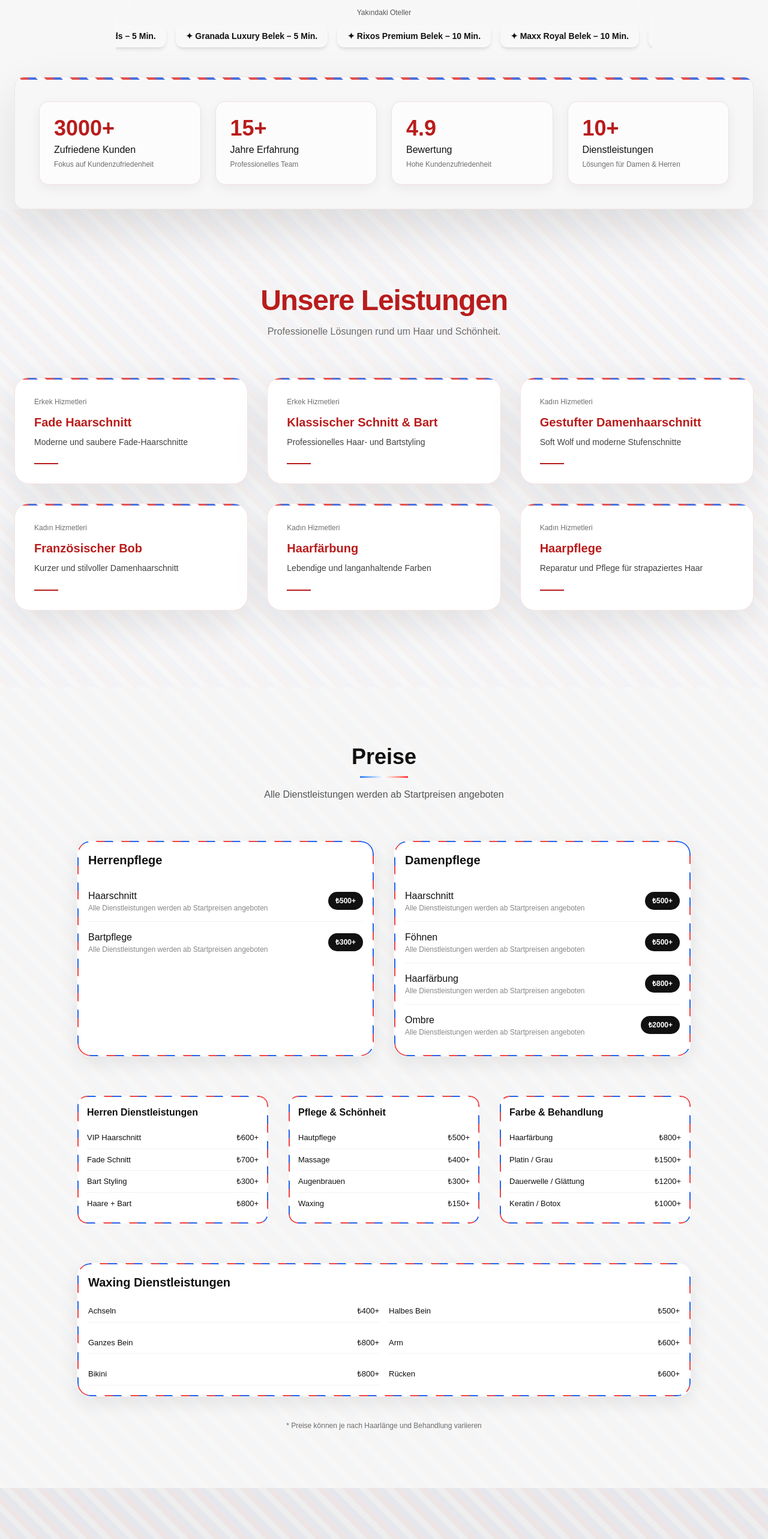
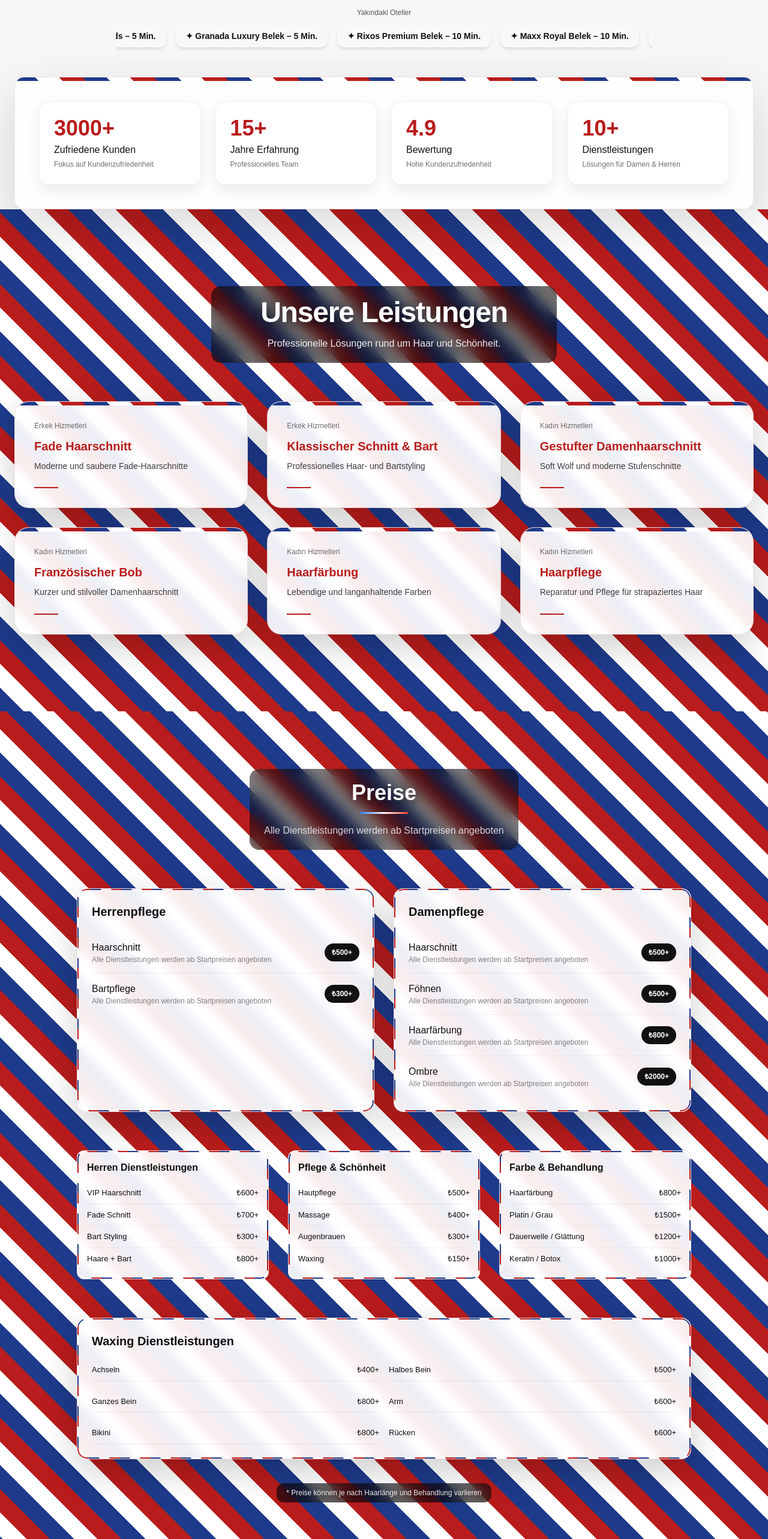
Before and after one commit to hakanbenli47-ctrl/bykuafor, a Next.js app: page /de in a window 1280 px wide. Shown: the part 1540-4106 px from the top of the page at 60% size. Built offline with nearby package versions, Linux system fonts and the light colour scheme.

Commit message:
güncelleme99

```diff
--- a/app/[lang]/page.tsx
+++ b/app/[lang]/page.tsx
@@ -402,21 +402,24 @@
 
 </div>
 {/* STATS */}
+<>
+{/* ===================== STATS ===================== */}
 <section className="mt-8 px-4 md:px-6 relative z-40 reveal">
   <div className="max-w-7xl mx-auto">
 
     <div
       style={{
-    background: theme.bg,
-    boxShadow: "0 30px 80px rgba(0,0,0,0.1)",
-    border: `1px solid ${theme.primary}15`
+        background: "rgba(255,255,255,0.85)",
+        backdropFilter: "blur(10px)",
+        boxShadow: "0 30px 80px rgba(0,0,0,0.15)",
+        border: `1px solid ${theme.primary}20`
       }}
-  className="relative grid grid-cols-2 md:grid-cols-4 gap-3 md:gap-6 rounded-2xl p-4 md:p-10 backdrop-blur-xl overflow-hidden"
+      className="relative grid grid-cols-2 md:grid-cols-4 gap-3 md:gap-6 rounded-2xl p-4 md:p-10 overflow-hidden"
     >
 
-  {/* 🔥 BARBER STRIPE */}
-  <div className="absolute top-0 left-0 w-full h-[4px] overflow-hidden">
-    <div className="barberStripe w-[200%] h-full opacity-80" />
+      {/* 🔥 STRIPE (SABİT + NET) */}
+      <div className="absolute top-0 left-0 w-full h-[6px] overflow-hidden">
+        <div className="barberStripe w-full h-full" />
       </div>
 
       {siteData.stats.map((item: any, i: number) => (
@@ -424,9 +427,9 @@
           key={i}
           className="relative p-3 md:p-6 rounded-xl md:rounded-2xl transition duration-300 hover:scale-105 group"
           style={{
-        background: "rgba(255,255,255,0.6)",
-        border: `1px solid ${theme.primary}20`,
-        boxShadow: "0 6px 20px rgba(0,0,0,0.06)"
+            background: "rgba(255,255,255,0.9)",
+            border: `1px solid ${theme.primary}15`,
+            boxShadow: "0 10px 25px rgba(0,0,0,0.08)"
           }}
         >
 
@@ -467,34 +470,45 @@
   </div>
 </section>
 
-{/* SERVICES */}
+
+{/* ===================== HİZMETLER ===================== */}
 <section
   id="hizmetler"
   className="relative py-24 md:py-32 px-4 md:px-6 reveal overflow-hidden"
 >
 
-  {/* 🔥 ARKA PLAN */}
-  <div className="absolute inset-0 opacity-[0.025] pointer-events-none">
-    <div className="barberStripe w-[200%] h-full" />
+  {/* 🔥 STRIPE ARKA PLAN */}
+  <div className="absolute inset-0 pointer-events-none">
+    <div className="barberStripe w-full h-full" />
   </div>
 
   <div className="relative z-10 max-w-7xl mx-auto">
 
-    {/* BAŞLIK */}
-    <div className="text-center mb-12 md:mb-16">
+    {/* 🔥 BAŞLIK BLOK (GERÇEK ORTA) */}
+    <div className="flex justify-center mb-12 md:mb-16">
+      <div
+        className="text-center px-6 py-5 rounded-2xl backdrop-blur-md w-full max-w-xl"
+        style={{
+          background: "rgba(0,0,0,0.55)"
+        }}
+      >
         <h2
-        style={{ color: theme.primary }}
+          style={{
+            color: "#ffffff",
+            textShadow: "0 4px 20px rgba(0,0,0,0.7)"
+          }}
           className="heading text-2xl md:text-5xl font-bold tracking-tight"
         >
           {siteData.hizmetlerMeta.baslik}
         </h2>
 
         <p
-        style={{ color: theme.text + "99" }}
-        className="mt-3 md:mt-4 max-w-xl mx-auto text-sm md:text-base"
+          style={{ color: "rgba(255,255,255,0.9)" }}
+          className="mt-3 md:mt-4 text-sm md:text-base"
         >
           {siteData.hizmetlerMeta.aciklama}
         </p>
+      </div>
     </div>
 
     {/* GRID */}
@@ -510,15 +524,16 @@
           }}
           className="group relative p-6 md:p-8 rounded-3xl transition duration-300 cursor-pointer overflow-hidden"
           style={{
-            background: theme.card,
+            background: "rgba(255,255,255,0.92)",
+            backdropFilter: "blur(6px)",
             border: `1px solid ${theme.primary}20`,
-            boxShadow: "0 20px 60px rgba(0,0,0,0.08)"
+            boxShadow: "0 20px 60px rgba(0,0,0,0.2)"
           }}
         >
 
           {/* ÜST STRIPE */}
-          <div className="absolute top-0 left-0 w-full h-[3px] overflow-hidden rounded-t-3xl">
-            <div className="barberStripe w-[200%] h-full opacity-80 group-hover:opacity-100" />
+          <div className="absolute top-0 left-0 w-full h-[6px] overflow-hidden rounded-t-3xl">
+            <div className="barberStripe w-full h-full" />
           </div>
 
           {/* GLOW */}
@@ -531,7 +546,7 @@
 
           <div className="relative z-10">
 
-            {/* KATEGORİ LABEL */}
+            {/* KATEGORİ */}
             <div className="mb-3 text-xs opacity-60">
               {item.target === "erkek" ? "Erkek Hizmetleri" : "Kadın Hizmetleri"}
             </div>
@@ -567,16 +582,16 @@
 
   </div>
 </section>
+</>
 <section
   id="fiyatlar"
   className="relative py-24 px-4 md:px-6 overflow-hidden"
 >
 
-  {/* 🔥 SOFT STRIPE BACKGROUND (çok hafif) */}
-  <div className="absolute inset-0 opacity-[0.015] pointer-events-none">
-    <div className="barberStripe w-[200%] h-full" />
+  {/* 🔥 STRIPE ARKA PLAN */}
+ <div className="absolute inset-0 pointer-events-none">
+  <div className="barberStripe w-full h-full" />
 </div>
-
   <div className="relative z-10 max-w-5xl mx-auto">
 
     {(() => {
@@ -584,17 +599,29 @@
 
       return (
         <>
-          {/* BAŞLIK */}
-          <div className="text-center mb-14 md:mb-16">
-            <h2 className="heading text-3xl md:text-4xl font-bold mb-3">
+
+          {/* 🔥 BAŞLIK (ORTA + GLASS) */}
+          <div className="flex justify-center mb-14 md:mb-16">
+            <div
+              className="text-center px-6 py-5 rounded-2xl backdrop-blur-md w-full max-w-md"
+              style={{ background: "rgba(0,0,0,0.5)" }}
+            >
+              <h2
+                className="heading text-3xl md:text-4xl font-bold mb-3"
+                style={{
+                  color: "#fff",
+                  textShadow: "0 4px 20px rgba(0,0,0,0.7)"
+                }}
+              >
                 {fiyat.baslik}
               </h2>
 
               <div className="mx-auto w-16 md:w-20 h-[3px] bg-gradient-to-r from-blue-500 via-white to-red-500 mb-4" />
 
-            <p className="text-sm md:text-base opacity-70 max-w-md mx-auto">
+              <p className="text-sm md:text-base text-white/80">
                 {fiyat.aciklama}
               </p>
+            </div>
           </div>
 
           {/* ANA KARTLAR */}
@@ -602,9 +629,18 @@
 
             {[fiyat.erkek, fiyat.kadin].map((kategori, i) => (
 
-              <div key={i} className="cardPro relative rounded-2xl">
+              <div
+                key={i}
+                className="relative rounded-2xl p-5 md:p-6 overflow-hidden"
+                style={{
+                  background: "rgba(255,255,255,0.92)",
+                  backdropFilter: "blur(8px)",
+                  boxShadow: "0 20px 60px rgba(0,0,0,0.2)",
+                  border: `1px solid ${theme.primary}20`
+                }}
+              >
 
-                {/* 🔥 BORDER */}
+                {/* BORDER */}
                 <div className="barberBorder absolute inset-0 rounded-2xl pointer-events-none" />
 
                 <div className="relative z-10">
@@ -617,7 +653,6 @@
                     {kategori.liste.map((item: any, j: number) => (
                       <div key={j} className="rowPro">
 
-                        {/* SOL */}
                         <div className="flex flex-col">
                           <span className="text-sm md:text-base font-medium">
                             {item.ad}
@@ -627,7 +662,6 @@
                           </span>
                         </div>
 
-                        {/* SAĞ */}
                         <div className="priceTag">
                           {item.fiyat}
                         </div>
@@ -648,9 +682,16 @@
 
             {fiyat.detay.map((blok: any, i: number) => (
 
-              <div key={i} className="miniCardPro relative rounded-xl">
+              <div
+                key={i}
+                className="relative rounded-xl p-4 overflow-hidden"
+                style={{
+                  background: "rgba(255,255,255,0.92)",
+                  backdropFilter: "blur(6px)",
+                  border: `1px solid ${theme.primary}15`
+                }}
+              >
 
-                {/* 🔥 BORDER */}
                 <div className="barberBorder absolute inset-0 rounded-xl pointer-events-none" />
 
                 <div className="relative z-10">
@@ -674,9 +715,16 @@
           </div>
 
           {/* AĞDA */}
-          <div className="mt-14 md:mt-16 cardPro relative rounded-2xl">
+          <div
+            className="mt-14 md:mt-16 relative rounded-2xl p-5 md:p-6 overflow-hidden"
+            style={{
+              background: "rgba(255,255,255,0.92)",
+              backdropFilter: "blur(8px)",
+              boxShadow: "0 20px 60px rgba(0,0,0,0.2)",
+              border: `1px solid ${theme.primary}20`
+            }}
+          >
 
-            {/* 🔥 BORDER */}
             <div className="barberBorder absolute inset-0 rounded-2xl pointer-events-none" />
 
             <div className="relative z-10">
@@ -699,9 +747,18 @@
           </div>
 
           {/* NOT */}
-          <p className="text-center text-xs mt-8 md:mt-10 opacity-60">
+       <div className="flex justify-center mt-8 md:mt-10">
+  <p
+    className="text-center text-xs px-4 py-2 rounded-xl backdrop-blur-md"
+    style={{
+      background: "rgba(0,0,0,0.6)",
+      color: "rgba(255,255,255,0.9)",
+      textShadow: "0 2px 10px rgba(0,0,0,0.6)"
+    }}
+  >
     {fiyat.not}
   </p>
+</div>
         </>
       )
     })()}
@@ -710,14 +767,14 @@
 </section>
       {/* İŞLETME SAHİBİ */}
 <section
-
-  style={{ background: theme.bgSoft }}
   className="relative py-32 px-6 reveal overflow-hidden"
 >
-  {/* 🔥 SOFT STRIPE BG */}
-<div className="absolute inset-0 opacity-[0.04] pointer-events-none">
-  <div className="barberStripe w-[200%] h-full" />
+
+  {/* 🔥 STRIPE ARKA PLAN (AYNI SİSTEM) */}
+  <div className="absolute inset-0 pointer-events-none">
+    <div className="barberStripe w-full h-full" />
   </div>
+
   <div className="relative z-10 max-w-7xl mx-auto grid md:grid-cols-2 gap-16 items-center">
 
     {/* GÖRSEL */}
@@ -728,13 +785,11 @@
         className="rounded-3xl shadow-2xl object-cover w-full h-[500px] transition duration-700 group-hover:scale-105"
       />
 
-      {/* glow */}
       <div
         style={{ background: theme.glow }}
         className="absolute -bottom-10 -left-10 w-[220px] h-[220px] blur-[120px] rounded-full"
       />
 
-      {/* üst parlama */}
       <div
         className="absolute inset-0 rounded-3xl opacity-0 group-hover:opacity-100 transition duration-500"
         style={{
@@ -745,26 +800,37 @@
     </div>
 
     {/* METİN */}
-    <div>
+    <div
+      className="p-6 md:p-8 rounded-2xl"
+      style={{
+        background: "rgba(255,255,255,0.92)"
+      }}
+    >
 
       <h2
-        style={{ color: theme.primary }}
+        style={{
+          color: theme.primary,
+          textShadow: "0 2px 10px rgba(0,0,0,0.15)"
+        }}
         className="heading text-3xl md:text-5xl font-bold tracking-tight mb-6"
       >
         {siteData.about.isim}
       </h2>
 
       <p
-        style={{ color: theme.text + "cc" }}
+        style={{
+          color: theme.text,
+          opacity: 0.95
+        }}
         className="text-base md:text-lg leading-relaxed mb-8"
       >
         {siteData.about.aciklama}
       </p>
 
-      {/* ALT HİGHLIGHT */}
-     <div className="w-24 h-[4px] overflow-hidden rounded-full">
-  <div className="barberStripe w-[200%] h-full" />
-</div>
+      <div
+        className="w-24 h-[4px] rounded-full"
+        style={{ background: theme.primary }}
+      />
 
     </div>
 
@@ -772,32 +838,39 @@
 </section>
 {/* HAKKIMIZDA / NEDEN BİZ */}
 <section
-  style={{ background: theme.bgSoft }}
   className="relative py-32 px-6 reveal overflow-hidden"
 >
 
-  {/* 🔥 SOFT STRIPE BACKGROUND */}
-  <div className="absolute inset-0 opacity-[0.03] pointer-events-none">
-    <div className="barberStripe w-[200%] h-full" />
+  {/* 🔥 STRIPE ARKA PLAN (NET) */}
+  <div className="absolute inset-0 pointer-events-none">
+    <div className="barberStripe w-full h-full" />
   </div>
 
   <div className="relative z-10 max-w-7xl mx-auto">
 
-    {/* BAŞLIK */}
-    <div className="text-center mb-20">
+    {/* 🔥 BAŞLIK (ORTA + GLASS) */}
+    <div className="flex justify-center mb-20">
+      <div
+        className="text-center px-6 py-5 rounded-2xl max-w-xl w-full"
+        style={{ background: "rgba(0,0,0,0.6)" }}
+      >
         <h2
-        style={{ color: theme.primary }}
+          style={{
+            color: "#fff",
+            textShadow: "0 4px 20px rgba(0,0,0,0.7)"
+          }}
           className="heading text-3xl md:text-5xl font-bold tracking-tight"
         >
           {siteData.nedenBiz.baslik}
         </h2>
 
         <p
-        style={{ color: theme.text + "99" }}
-        className="max-w-xl mx-auto mt-4 text-sm md:text-base"
+          className="mt-4 text-sm md:text-base"
+          style={{ color: "rgba(255,255,255,0.85)" }}
         >
           {siteData.nedenBiz.aciklama}
         </p>
+      </div>
     </div>
 
     {/* KARTLAR */}
@@ -809,9 +882,9 @@
           key={i}
           className="group relative p-8 rounded-3xl transition duration-300 hover:-translate-y-2 overflow-hidden"
           style={{
-            background: theme.card,
+            background: "rgba(255,255,255,0.92)",
             border: `1px solid ${theme.primary}20`,
-            boxShadow: "0 20px 60px rgba(0,0,0,0.08)"
+            boxShadow: "0 20px 60px rgba(0,0,0,0.2)"
           }}
         >
 
@@ -828,7 +901,7 @@
 
           <div className="relative z-10 text-center">
 
-            {/* SAHTE İKON */}
+            {/* İKON */}
             <div
               style={{ background: theme.primary + "20" }}
               className="w-14 h-14 mx-auto mb-6 rounded-full flex items-center justify-center"
@@ -866,46 +939,56 @@
 {/* GALERİ */}
 <section
   id="galeri"
-  style={{ background: theme.bg }}
   className="relative py-24 md:py-32 px-4 md:px-6 reveal overflow-hidden"
 >
 
-  {/* 🔥 BG */}
-  <div className="absolute inset-0 opacity-[0.02] pointer-events-none">
-    <div className="barberStripe w-[200%] h-full" />
+  {/* 🔥 STRIPE ARKA PLAN (NET) */}
+  <div className="absolute inset-0 pointer-events-none">
+    <div className="barberStripe w-full h-full" />
   </div>
 
   <div className="relative z-10 max-w-7xl mx-auto">
 
-    {/* BAŞLIK */}
-    <div className="text-center mb-14 md:mb-20">
+    {/* 🔥 BAŞLIK (GLASS) */}
+    <div className="flex justify-center mb-14 md:mb-20">
+      <div
+        className="text-center px-6 py-4 rounded-2xl max-w-xl w-full"
+        style={{ background: "rgba(0,0,0,0.6)" }}
+      >
         <h2
-        style={{ color: theme.primary }}
+          style={{
+            color: "#fff",
+            textShadow: "0 4px 20px rgba(0,0,0,0.7)"
+          }}
           className="heading text-2xl md:text-5xl font-bold tracking-tight"
         >
           {siteData.galeri.baslik}
         </h2>
 
         <p
-        style={{ color: theme.text + "99" }}
-        className="max-w-xl mx-auto mt-3 md:mt-4 text-sm md:text-base"
+          className="mt-3 md:mt-4 text-sm md:text-base"
+          style={{ color: "rgba(255,255,255,0.85)" }}
         >
           {siteData.galeri.aciklama}
         </p>
       </div>
+    </div>
 
     {/* 👨 ERKEK */}
-    <div
-      id="erkek"
-      className="mb-12 md:mb-16 scroll-mt-32"
-    >
+    <div id="erkek" className="mb-12 md:mb-16 scroll-mt-32">
 
+    <div className="flex justify-center mb-4 md:mb-6">
   <h3
-        className="text-lg md:text-xl font-semibold mb-4 md:mb-6 text-center"
-        style={{ color: theme.primary }}
+    className="text-lg md:text-xl font-semibold px-4 py-2 rounded-xl text-center"
+    style={{
+      background: "rgba(0,0,0,0.6)",
+      color: "#fff",
+      textShadow: "0 2px 10px rgba(0,0,0,0.6)"
+    }}
   >
     Erkek Kesimleri
   </h3>
+</div>
 
       <div className="grid grid-cols-2 md:grid-cols-4 gap-3 md:gap-6">
 
@@ -922,8 +1005,10 @@
               className="w-full h-40 md:h-64 object-cover transition duration-700 group-hover:scale-110"
             />
 
-            <div className="absolute inset-0 opacity-0 group-hover:opacity-100 transition duration-500 bg-gradient-to-t from-black/40 to-transparent" />
+            {/* karartma */}
+            <div className="absolute inset-0 opacity-0 group-hover:opacity-100 transition duration-500 bg-black/40" />
 
+            {/* glow */}
             <div
               className="absolute inset-0 opacity-0 group-hover:opacity-100 transition duration-500"
               style={{
@@ -938,17 +1023,20 @@
     </div>
 
     {/* 👩 KADIN */}
-    <div
-      id="kadin"
-      className="scroll-mt-32"
-    >
+    <div id="kadin" className="scroll-mt-32">
 
+     <div className="flex justify-center mb-4 md:mb-6">
   <h3
-        className="text-lg md:text-xl font-semibold mb-4 md:mb-6 text-center"
-        style={{ color: theme.primary }}
+    className="text-lg md:text-xl font-semibold px-4 py-2 rounded-xl text-center"
+    style={{
+      background: "rgba(0,0,0,0.6)",
+      color: "#fff",
+      textShadow: "0 2px 10px rgba(0,0,0,0.6)"
+    }}
   >
     Kadın Saç Modelleri
   </h3>
+</div>
 
       <div className="grid grid-cols-2 md:grid-cols-4 gap-3 md:gap-6">
 
@@ -965,7 +1053,7 @@
               className="w-full h-40 md:h-64 object-cover transition duration-700 group-hover:scale-110"
             />
 
-            <div className="absolute inset-0 opacity-0 group-hover:opacity-100 transition duration-500 bg-gradient-to-t from-black/40 to-transparent" />
+            <div className="absolute inset-0 opacity-0 group-hover:opacity-100 transition duration-500 bg-black/40" />
 
             <div
               className="absolute inset-0 opacity-0 group-hover:opacity-100 transition duration-500"
@@ -985,35 +1073,39 @@
       {/* YORUMLAR */}
 <section
   id="yorumlar"
-  style={{ background: theme.bgSoft }}
   className="relative py-32 px-6 reveal overflow-hidden"
 >
 
-  {/* 🔥 SOFT STRIPE BG (en hafif) */}
-  <div className="absolute inset-0 opacity-[0.02] pointer-events-none">
-    <div className="barberStripe w-[200%] h-full" />
+  {/* 🔥 STRIPE ARKA PLAN (NET) */}
+  <div className="absolute inset-0 pointer-events-none">
+    <div className="barberStripe w-full h-full" />
   </div>
 
   <div className="relative z-10 max-w-7xl mx-auto">
 
-    {/* BAŞLIK */}
-    <div className="text-center mb-20">
+    {/* 🔥 BAŞLIK (GLASS) */}
+    <div className="flex justify-center mb-20">
+      <div
+        className="text-center px-6 py-5 rounded-2xl max-w-xl w-full"
+        style={{ background: "rgba(0,0,0,0.6)" }}
+      >
         <h2
-        style={{ color: theme.primary }}
           className="heading text-3xl md:text-5xl font-bold tracking-tight"
+          style={{
+            color: "#fff",
+            textShadow: "0 4px 20px rgba(0,0,0,0.7)"
+          }}
         >
           {siteData.yorumlar.baslik}
         </h2>
 
         <div className="flex justify-center items-center gap-2 text-lg mt-4">
-        <span style={{ color: theme.primary }}>★★★★★</span>
+          <span style={{ color: "#fff" }}>★★★★★</span>
 
-        <span
-          style={{ color: theme.text }}
-          className="text-sm ml-2"
-        >
+          <span className="text-sm ml-2 text-white/80">
             {siteData.yorumlar.puan}
           </span>
+        </div>
       </div>
     </div>
 
@@ -1025,14 +1117,14 @@
           key={i}
           className="group relative p-8 rounded-3xl transition duration-300 hover:-translate-y-2 overflow-hidden"
           style={{
-            background: theme.card,
+            background: "rgba(255,255,255,0.92)",
             border: `1px solid ${theme.primary}20`,
-            boxShadow: "0 20px 60px rgba(0,0,0,0.08)"
+            boxShadow: "0 20px 60px rgba(0,0,0,0.2)"
           }}
         >
 
-          {/* 🔥 BORDER STRIPE (sabit) */}
-          <div className="barberBorder absolute inset-0 rounded-3xl pointer-events-none opacity-80" />
+          {/* 🔥 BORDER STRIPE */}
+          <div className="barberBorder absolute inset-0 rounded-3xl pointer-events-none" />
 
           {/* glow hover */}
           <div
@@ -1068,7 +1160,7 @@
               {item.yorum}
             </p>
 
-            {/* ALT DETAY */}
+            {/* ALT ÇİZGİ */}
             <div
               className="mt-6 h-[2px] w-10 group-hover:w-20 transition-all duration-300"
               style={{ background: theme.primary }}
--- a/app/globals.css
+++ b/app/globals.css
@@ -23,47 +23,39 @@
   }
 }
 
-/* 🔥 BARBER STRIPE (üst çizgi) */
+/* =========================
+   🔥 BARBER STRIPE (KALIN + NET)
+========================= */
 .barberStripe {
   background: repeating-linear-gradient(
     45deg,
-    #1d4ed8 0px,
-    #1d4ed8 10px,
-    #ffffff 10px,
-    #ffffff 20px,
-    #dc2626 20px,
-    #dc2626 30px
+    #1e3a8a 0px,
+    #1e3a8a 28px,
+    #ffffff 28px,
+    #ffffff 56px,
+    #b91c1c 56px,
+    #b91c1c 84px
   );
-  animation: stripeMove 3s linear infinite;
 }
 
-/* sadece stripe için */
-@keyframes stripeMove {
-  0% {
-    transform: translateX(0);
-  }
-  100% {
-    transform: translateX(-60px);
-  }
-}
-
-/* 🔥 BORDER (SABİT ÇERÇEVE - KAYMAZ) */
+/* =========================
+   🔥 BORDER (UYUMLU STRIPE)
+========================= */
 .barberBorder {
   padding: 2px;
   border-radius: inherit;
 
   background: repeating-linear-gradient(
     45deg,
-    #2563eb,
-    #2563eb 10px,
-    #ffffff 10px,
-    #ffffff 20px,
-    #ef4444 20px,
-    #ef4444 30px
+    #1e3a8a 0px,
+    #1e3a8a 12px,
+    #ffffff 12px,
+    #ffffff 24px,
+    #b91c1c 24px,
+    #b91c1c 36px
   );
 
   background-size: 200% 200%;
-  animation: borderMove 40s linear infinite;
 
   -webkit-mask:
     linear-gradient(#000 0 0) content-box,
@@ -73,17 +65,9 @@
   mask-composite: exclude;
 }
 
-/* 🔥 YENİ ANİMASYON (kaymaz) */
-@keyframes borderMove {
-  0% {
-    background-position: 0% 0%;
-  }
-  100% {
-    background-position: 200% 0%;
-  }
-}
-
-/* CARD */
+/* =========================
+   CARD
+========================= */
 .card {
   background: #fff;
   border-radius: 20px;
@@ -97,37 +81,47 @@
   margin-bottom: 16px;
 }
 
-/* ANA KART */
+/* =========================
+   ANA KART
+========================= */
 .cardPro {
-  background: #fff;
+  background: rgba(255,255,255,0.95);
+  backdrop-filter: blur(6px);
   border-radius: 22px;
   padding: 18px;
-  box-shadow: 0 10px 30px rgba(0,0,0,0.08);
+  box-shadow: 0 15px 40px rgba(0,0,0,0.12);
   border: 1px solid rgba(0,0,0,0.05);
 }
 
-/* DETAY KART */
+/* =========================
+   DETAY KART
+========================= */
 .miniCardPro {
-  background: #fff;
+  background: rgba(255,255,255,0.95);
+  backdrop-filter: blur(4px);
   border-radius: 16px;
   padding: 16px;
   border: 1px solid rgba(0,0,0,0.05);
 }
 
-/* SATIR */
+/* =========================
+   SATIR
+========================= */
 .rowPro {
   display: flex;
   justify-content: space-between;
   align-items: center;
   padding: 14px 0;
-  border-bottom: 1px solid rgba(0,0,0,0.05);
+  border-bottom: 1px solid rgba(0,0,0,0.06);
 }
 
 .rowPro:last-child {
   border-bottom: none;
 }
 
-/* GENEL ROW */
+/* =========================
+   GENEL ROW
+========================= */
 .row {
   display: flex;
   justify-content: space-between;
@@ -139,7 +133,9 @@
   border-bottom: none;
 }
 
-/* FİYAT */
+/* =========================
+   FİYAT
+========================= */
 .priceTag {
   background: #111;
   color: #fff;
@@ -149,12 +145,16 @@
   border-radius: 999px;
 }
 
-/* SMALL */
+/* =========================
+   SMALL
+========================= */
 .small {
   font-size: 13px;
 }
 
-/* MOBİL */
+/* =========================
+   MOBİL
+========================= */
 @media (max-width: 768px) {
   .cardPro {
     padding: 14px;
@@ -170,7 +170,9 @@
   }
 }
 
-/* CTA ANİMASYON */
+/* =========================
+   CTA ANİMASYON
+========================= */
 @keyframes pulseSoft {
   0% { transform: scale(1); opacity: 0.9; }
   50% { transform: scale(1.08); opacity: 1; }
@@ -182,7 +184,9 @@
   box-shadow: 0 0 10px rgba(0,0,0,0.15);
 }
 
-/* BODY */
+/* =========================
+   BODY
+========================= */
 body {
   background: var(--background);
   color: var(--foreground);
```
Lines whose indentation alone changed are shown as unchanged.
